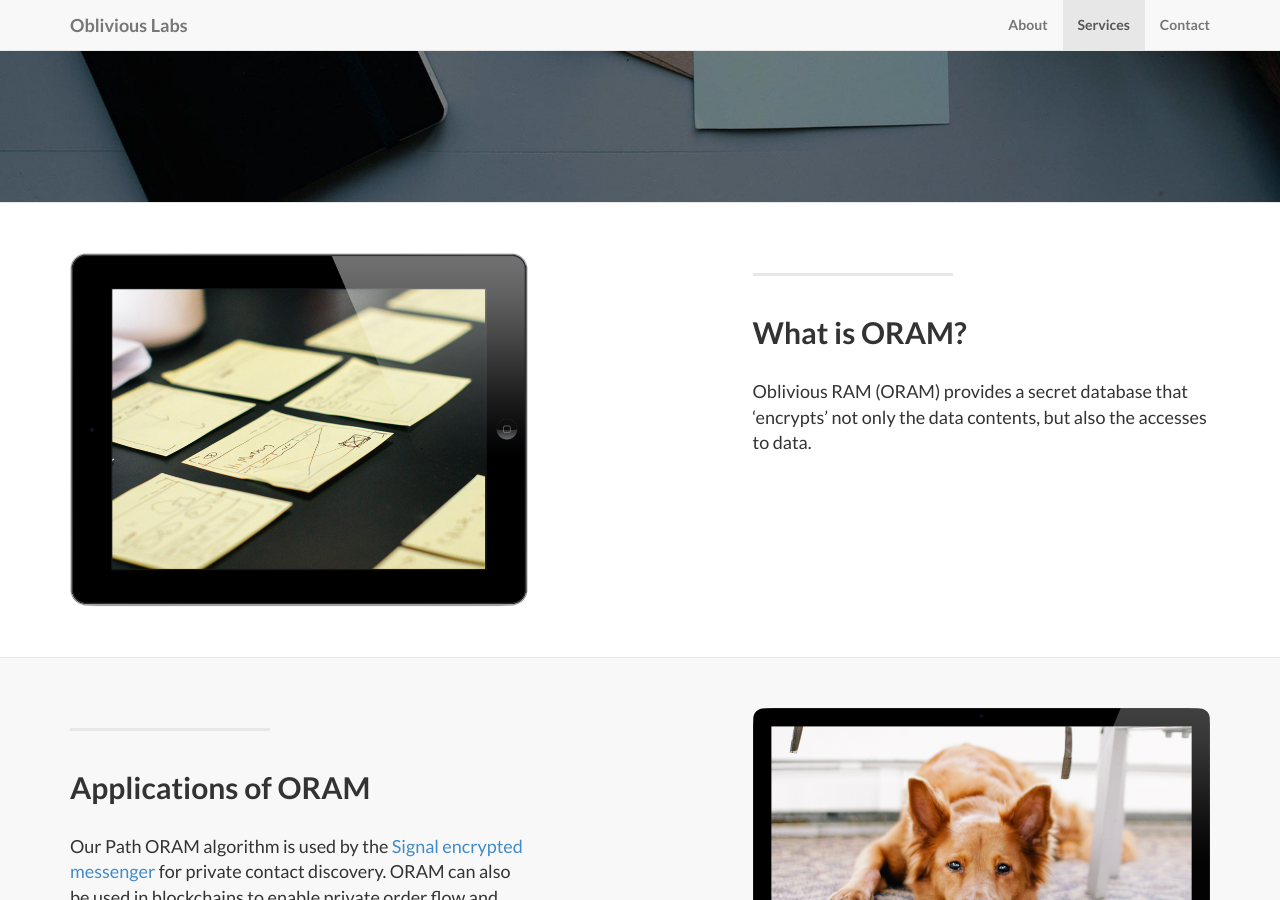
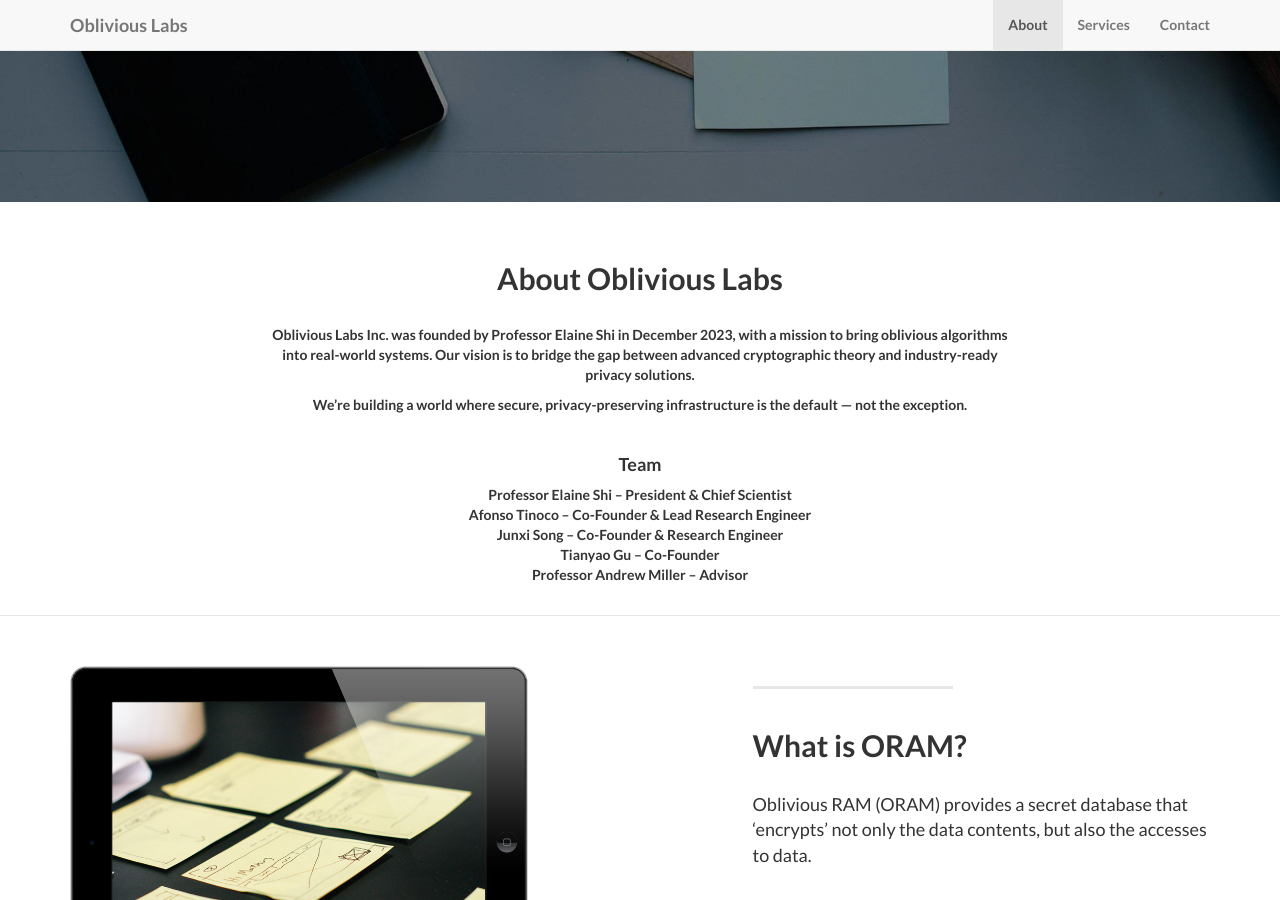
Before and after one commit to obliviouslabs/OLab-Website, a Jekyll site: the page built from index.html, in a window 1280 px wide and 900 px high, scrolled down 575 px. Built offline with Jekyll 4.4.1, drawn with Linux system fonts in a browser that asks for light colours; nearby versions of some CDN libraries; library files that are not in the unit come from our copies.

Commit message:
About section added

```diff
--- /dev/null
+++ b/_includes/about.html
@@ -0,0 +1,27 @@
+    <!-- About Section -->
+    <section id="about" class="container content-section text-center">
+        <div class="row">
+            <div class="col-lg-8 col-lg-offset-2">
+              <br/><br/>
+              <h2>About Oblivious Labs</h2>
+              <br/>
+              <p>
+                Oblivious Labs Inc. was founded by Professor Elaine Shi in December 2023, with a mission to bring oblivious algorithms into real-world systems. Our vision is to bridge the gap between advanced cryptographic theory and industry-ready privacy solutions.
+              </p>
+              <p>
+                We’re building a world where secure, privacy-preserving infrastructure is the default — not the exception.
+              </p>
+              <br/>
+              <h4>Team</h4>
+              <ul class="list-unstyled">
+                <li><strong>Professor Elaine Shi</strong> – President & Chief Scientist </li>
+                <li><strong>Afonso Tinoco</strong> – Co-Founder & Lead Research Engineer</li>
+                <li><strong>Junxi Song</strong> – Co-Founder & Research Engineer</li>
+                <li><strong>Tianyao Gu</strong> – Co-Founder</li>
+                <li><strong>Professor Andrew Miller</strong> – Advisor</li>
+              </ul>
+
+                <br/>
+              </div>
+        </div>
+    </section>
--- a/_layouts/default.html
+++ b/_layouts/default.html
@@ -4,6 +4,7 @@
 
 	<body>
 		{% include header.html %}
+		{% include about.html %}
 		{% include page_content.html %}
 		{% include team.html %}
 		{% include sponsor.html %}
```
